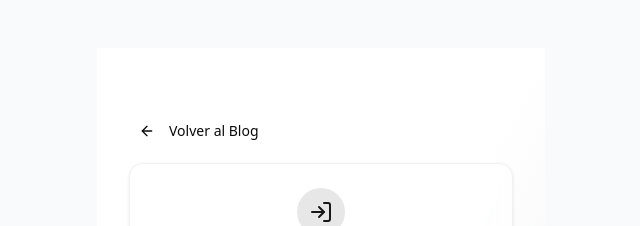
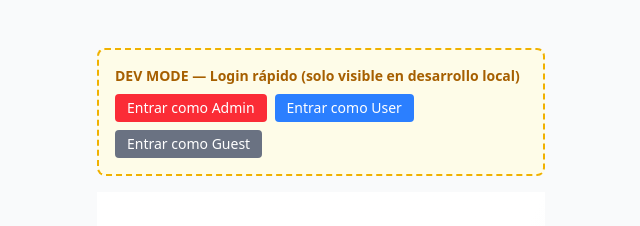
Before and after one commit to caesarals-bot/personal-showcase-frontd-end, a React (Vite) app: page /auth/login in a window 1280 px wide. Shown: the top 226 px of the page, without its empty margins (319-959 px from the left). Built offline with nearby package versions, Linux system fonts and the light colour scheme; no server answers; a web font is replaced by a local one.

Commit message:
feat(auth): add DevQuickLogin component for role-based testing in DEV mode

```diff
--- a/src/auth/pages/LoginPage.tsx
+++ b/src/auth/pages/LoginPage.tsx
@@ -1,9 +1,11 @@
 import { LoginForm } from '../components/LoginForm';
+import { DevQuickLogin } from '@/components/dev/DevQuickLogin';
 
 export function LoginPage() {
   return (
     <div className="min-h-screen flex items-center justify-center bg-gray-50 dark:bg-gray-900 py-12 px-4 sm:px-6 lg:px-8">
-      <div className="w-full max-w-md">
+      <div className="w-full max-w-md space-y-4">
+        <DevQuickLogin />
         <LoginForm />
       </div>
     </div>
--- /dev/null
+++ b/src/components/dev/DevQuickLogin.tsx
@@ -0,0 +1,84 @@
+import type { User } from '@/types/blog.types';
+
+type MockRole = 'admin' | 'user' | 'guest';
+
+const MOCK_USERS: Record<MockRole, User> = {
+  admin: {
+    id: 'mock-admin-dev',
+    email: 'admin-dev@localhost',
+    displayName: 'Admin (DEV)',
+    role: 'admin',
+    isVerified: true,
+    isActive: true,
+    createdAt: new Date().toISOString(),
+    avatar: 'https://i.pravatar.cc/150?u=admin-dev',
+    bio: 'Mock admin para desarrollo local'
+  },
+  user: {
+    id: 'mock-user-dev',
+    email: 'user-dev@localhost',
+    displayName: 'User (DEV)',
+    role: 'user',
+    isVerified: true,
+    isActive: true,
+    createdAt: new Date().toISOString(),
+    avatar: 'https://i.pravatar.cc/150?u=user-dev',
+    bio: 'Mock user para desarrollo local'
+  },
+  guest: {
+    id: 'mock-guest-dev',
+    email: 'guest-dev@localhost',
+    displayName: 'Guest (DEV)',
+    role: 'guest',
+    isVerified: false,
+    isActive: true,
+    createdAt: new Date().toISOString(),
+    avatar: 'https://i.pravatar.cc/150?u=guest-dev',
+    bio: 'Mock guest para desarrollo local'
+  }
+};
+
+export const DevQuickLogin = () => {
+  // Solo visible en DEV mode. En producción (import.meta.env.DEV === false) retorna null.
+  if (!import.meta.env.DEV) return null;
+
+  const quickLogin = (role: MockRole) => {
+    const mockUser = MOCK_USERS[role];
+    localStorage.setItem('mockUser', JSON.stringify(mockUser));
+    window.location.reload();
+  };
+
+  return (
+    <div
+      data-testid="dev-quick-login"
+      className="border-2 border-dashed border-yellow-500 p-4 rounded-md bg-yellow-50 dark:bg-yellow-900/20"
+    >
+      <p className="text-sm font-semibold text-yellow-700 dark:text-yellow-300 mb-2">
+        DEV MODE — Login rápido (solo visible en desarrollo local)
+      </p>
+      <div className="flex gap-2 flex-wrap">
+        <button
+          type="button"
+          onClick={() => quickLogin('admin')}
+          className="px-3 py-1 text-sm bg-red-500 text-white rounded hover:bg-red-600"
+        >
+          Entrar como Admin
+        </button>
+        <button
+          type="button"
+          onClick={() => quickLogin('user')}
+          className="px-3 py-1 text-sm bg-blue-500 text-white rounded hover:bg-blue-600"
+        >
+          Entrar como User
+        </button>
+        <button
+          type="button"
+          onClick={() => quickLogin('guest')}
+          className="px-3 py-1 text-sm bg-gray-500 text-white rounded hover:bg-gray-600"
+        >
+          Entrar como Guest
+        </button>
+      </div>
+    </div>
+  );
+};
```
